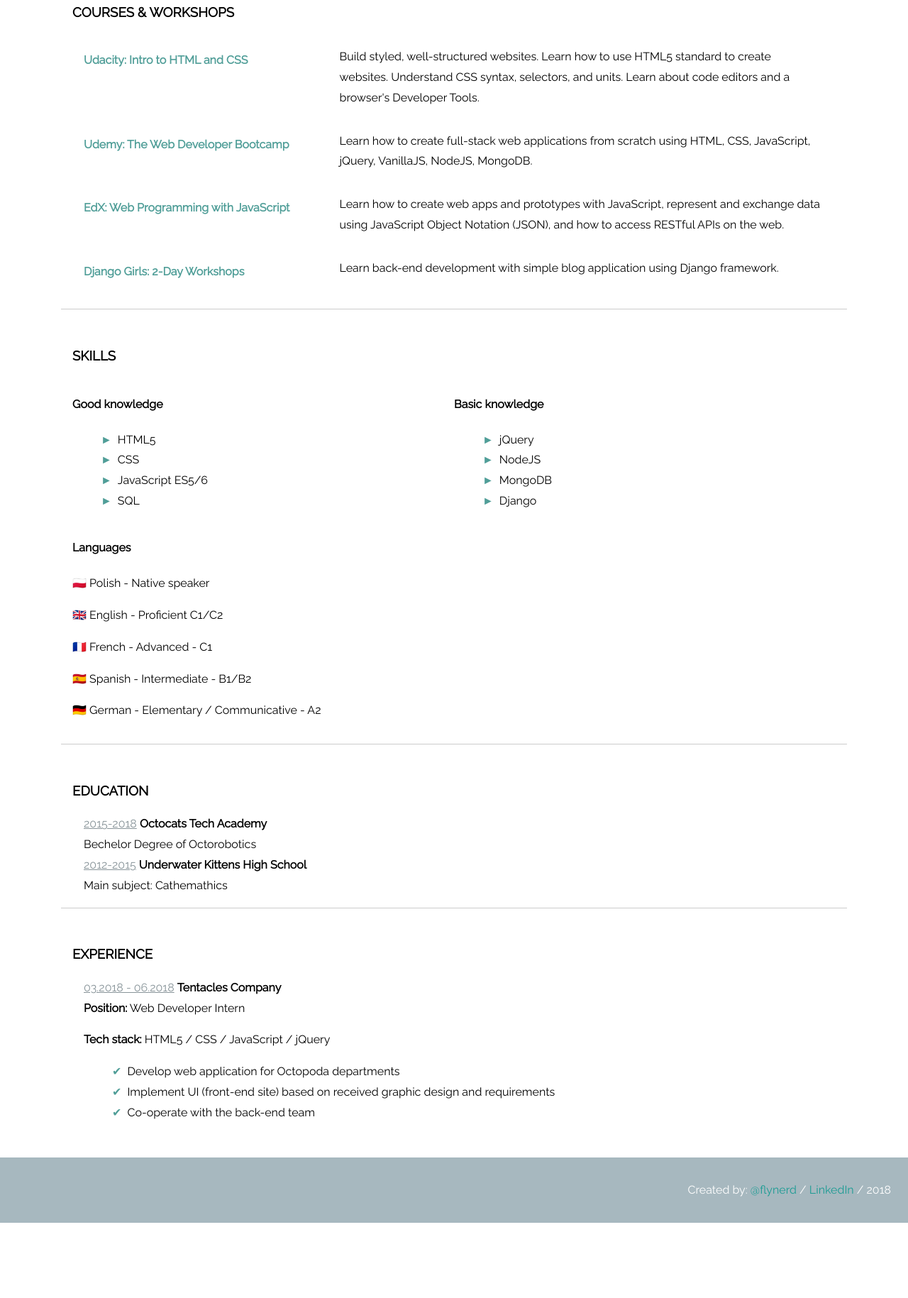
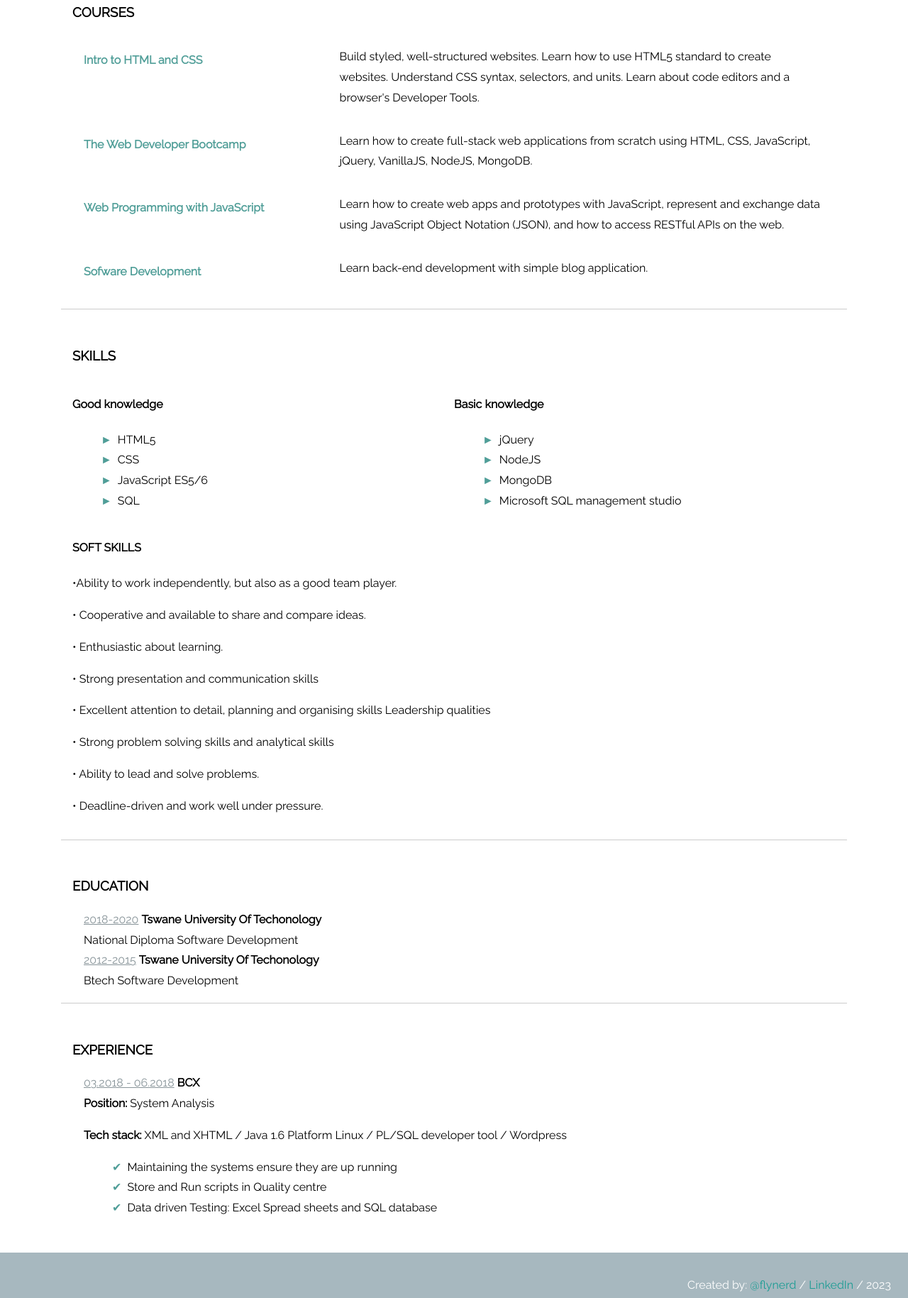
Before and after one commit to Gitkat91/Gitkat91.github.io, a plain HTML site: page index.html in a window 1280 px wide. Shown: the part 563-2392 px from the top of the page at 71% size. Before the commit the page ends 2286 px from the top, so only its background shows below. Drawn offline with Linux system fonts and the light colour scheme.

Commit message:
Update index.html

```diff
--- a/index.html
+++ b/index.html
@@ -2,9 +2,9 @@
 <html>
 <head>
   <meta charset="UTF-8">
-  <title>CV - Ocat</title>
-  <meta name="description" content="simple CV example created with HTML and CSS">
-  <meta name="author" content="Fly Nerd">
+  <title>Katlego Twala CV</title>
+  <meta name="description" content="simple CVHTML and CSS">
+  <meta name="author" content="Katlego Twala">
   <link rel="icon" href="./img/favicon.ico">
   <meta name="viewport" content="width=device-width, initial-scale=1">
   <link rel="stylesheet" href="https://use.fontawesome.com/releases/v5.0.13/css/all.css" integrity="sha384-DNOHZ68U8hZfKXOrtjWvjxusGo9WQnrNx2sqG0tfsghAvtVlRW3tvkXWZh58N9jp" crossorigin="anonymous">
@@ -19,29 +19,29 @@
     <h1>Ocat Verdigris</h1>
     <section>
       <p>Hello! I am Ocat Verdigris. I work as interface and front-end developer. I have passion for pixel perfect, minimal and easy to use interfaces. I'm  focused, dedicated, hard-working and willing to learn in a changing and challenging environment.</p>
-      <a href="https://www.facebook.com/flynerdpl/" target="_blank">
+      <a href="https://www.facebook.com/Katlego.twala" target="_blank">
         <i class="fab fa-facebook-f"></i>
       </a>
-      <a href="https://www.twitter.com/flynerdpl/" target="_blank">
+      <a href="https://www.twitter.com/katlego18/" target="_blank">
         <i class="fab fa-twitter"></i>
       </a>
-      <a href="https://github.com/ritaly" target="_blank">
+      <a href="https://github.com/Gitkat19/" target="_blank">
         <i class="fab fa-github-alt"></i>
       </a>
-      <a href="https://www.instagram.com/flynerdpl/" target="_blank">
+      <a href="https://www.instagram.com/katlegotwala/" target="_blank">
         <i class="fab fa-instagram"></i>
       </a>
-      <a href="https://www.linkedin.com/in/ritalyczywek/" target="_blank">
+      <a href="https://www.linkedin.com/in/Katlego Twala/" target="_blank">
         <i class="fab fa-linkedin-in"></i>
       </a>
     </section>
   </header>
   <main>
     <section>
-      <h3>Courses & Workshops</h3>
+      <h3>Courses</h3>
       <article class='course'>
         <div class='title'>
-          <h4>Udacity: Intro to HTML and CSS</h4>
+          <h4>Intro to HTML and CSS</h4>
         </div>
         <div class="descrition">
           <p>Build styled, well-structured websites. Learn how to use HTML5 standard to create websites. Understand CSS syntax, selectors, and units. Learn about code editors and a browser's Developer Tools.</p>
@@ -49,7 +49,7 @@
       </article>
       <article class='course'>
         <div class='title'>
-          <h4>Udemy: The Web Developer Bootcamp</h4>
+          <h4>The Web Developer Bootcamp</h4>
         </div>
         <div class="descrition">
           <p>Learn how to create full-stack web applications from scratch using HTML, CSS, JavaScript, jQuery, VanillaJS, NodeJS, MongoDB.</p>
@@ -57,7 +57,7 @@
       </article>
       <article class='course'>
         <div class='title'>
-          <h4>EdX: Web Programming with JavaScript</h4>
+          <h4>Web Programming with JavaScript</h4>
         </div>
         <div class="descrition">
           <p>Learn how to create web apps and prototypes with JavaScript, represent and exchange data using JavaScript Object Notation (JSON), and how to access RESTful APIs on the web.</p>
@@ -65,10 +65,10 @@
       </article>
       <article class='course'>
         <div class='title'>
-          <h4>Django Girls: 2-Day Workshops</h4>
+          <h4>Sofware Development</h4>
         </div>
         <div class="descrition">
-          <p>Learn back-end development with simple blog application using Django  framework.</p>
+          <p>Learn back-end development with simple blog application.</p>
         </div>
       </article>
     </section>
@@ -90,16 +90,20 @@
             <li>jQuery</li>
             <li>NodeJS</li>
             <li>MongoDB</li>
-            <li>Django</li>
+            <li>Microsoft SQL management studio</li>
           </ul>
         </div>
         <div>
-          <h4>Languages</h4>
-          <p>🇵🇱 Polish - Native speaker</p>
-          <p>🇬🇧 English - Proficient C1/C2</p>
-          <p>🇫🇷 French - Advanced - C1</p>
-          <p>🇪🇸 Spanish - Intermediate - B1/B2</p>
-          <p>🇩🇪 German - Elementary / Communicative - A2</p>
+<h4>SOFT SKILLS</h4>
+<p>•Ability to work independently, but also as a good team player.</p>
+<p>• Cooperative and available to share and compare ideas.</p>
+<p>• Enthusiastic about learning.</p>
+<p>• Strong presentation and communication skills</p>
+<p>• Excellent attention to detail, planning and organising skills Leadership
+qualities</p>
+<p>• Strong problem solving skills and analytical skills</p>
+<p>• Ability to lead and solve problems.</p>
+<p>• Deadline-driven and work well under pressure.</p>
         </div>
       </div>
     </section>
@@ -108,18 +112,18 @@
       <h3>Education</h3>
       <article>
         <div class='school'>
-          <span>2015-2018</span> <strong>Octocats tech academy</strong>
+          <span>2018-2020</span> <strong>Tswane University Of Techonology</strong>
         </div>
         <div class="descrition">
-          Bechelor Degree of Octorobotics
+          National Diploma Software Development
         </div>
       </article>
       <article>
         <div class='school'>
-          <span>2012-2015</span> <strong>Underwater kittens high school</strong>
+          <span>2012-2015</span> <strong>Tswane University Of Techonology</strong>
         </div>
         <div>
-          Main subject: Cathemathics
+          Btech Software Development
         </div>
       </article>
     </section>
@@ -127,21 +131,21 @@
       <h3>Experience</h3>
       <article>
         <div class='job-title'>
-          <span>03.2018 - 06.2018</span> <strong>Tentacles Company</strong><br> <strong>Position:</strong> Web developer Intern
+          <span>03.2018 - 06.2018</span> <strong>BCX</strong><br> <strong>Position:</strong> System Analysis
         </div>
         <div>
-          <p><strong>Tech stack:</strong> HTML5 / CSS / JavaScript / jQuery</p>
+          <p><strong>Tech stack:</strong> XML and XHTML / Java 1.6 Platform Linux / PL/SQL developer tool / Wordpress</p>
           <ul class="job-description">
-            <li>Develop web application for Octopoda departments</li>
-            <li>Implement UI (front-end site) based on received graphic design and requirements</li>
-            <li>Co-operate with the back-end team </li>
+            <li>Maintaining the systems ensure they are up running</li>
+            <li>Store and Run scripts in Quality centre</li>
+            <li>Data driven Testing: Excel Spread sheets and SQL database </li>
           </ul>
         </div>
       </article>
     </section>
   </main>
   <footer>
-    <p>Created by: <a href="https://www.flynerd.pl/">@flynerd</a>  / <a href="https://www.linkedin.com/in/ritalyczywek/">LinkedIn</a> / 2018 </p>
+    <p>Created by: <a href="https://www.flynerd.pl/">@flynerd</a>  / <a href="https://www.linkedin.com/in/Katlego Twala/">LinkedIn</a> / 2023 </p>
   </footer>
 </body>
 </html>
```
